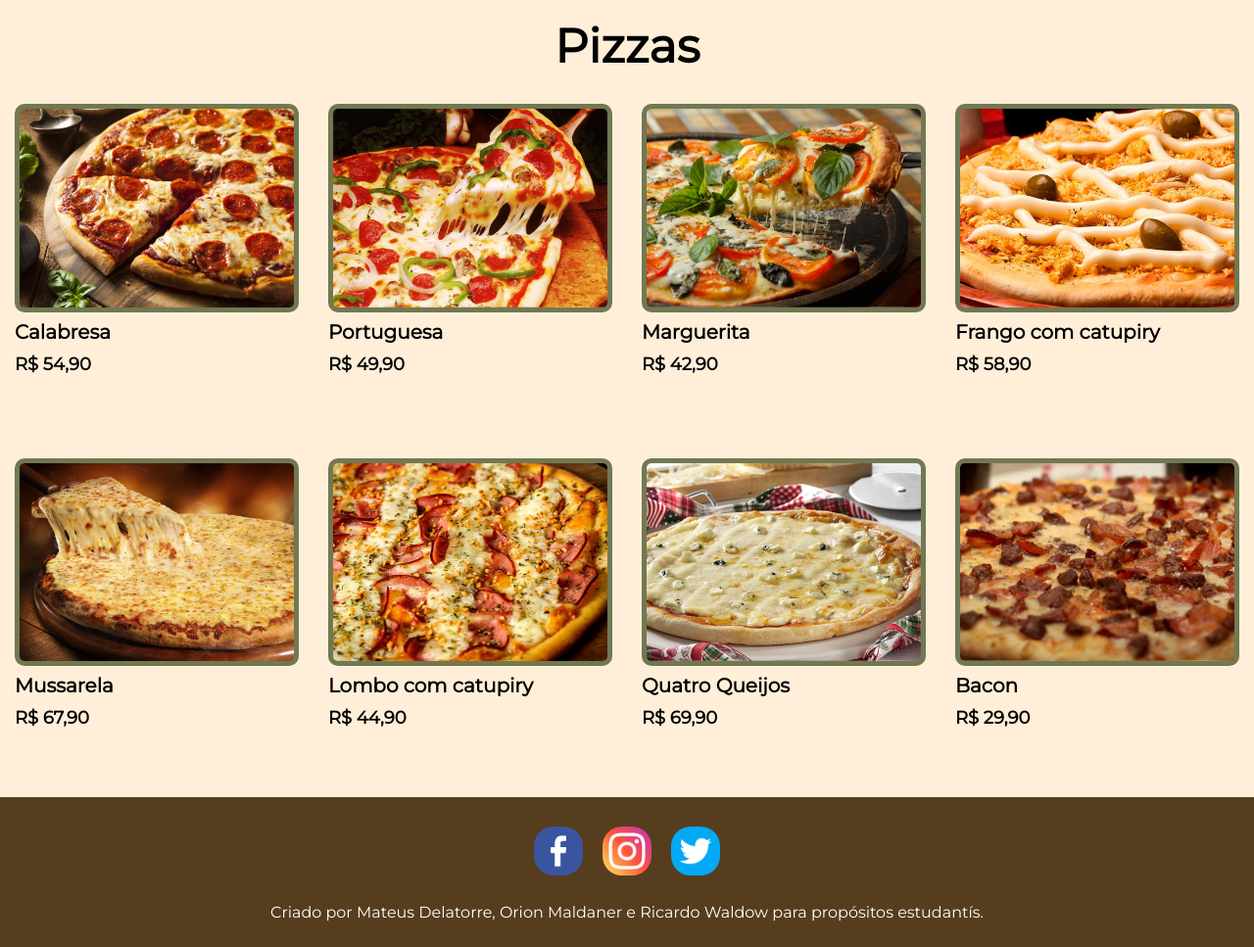
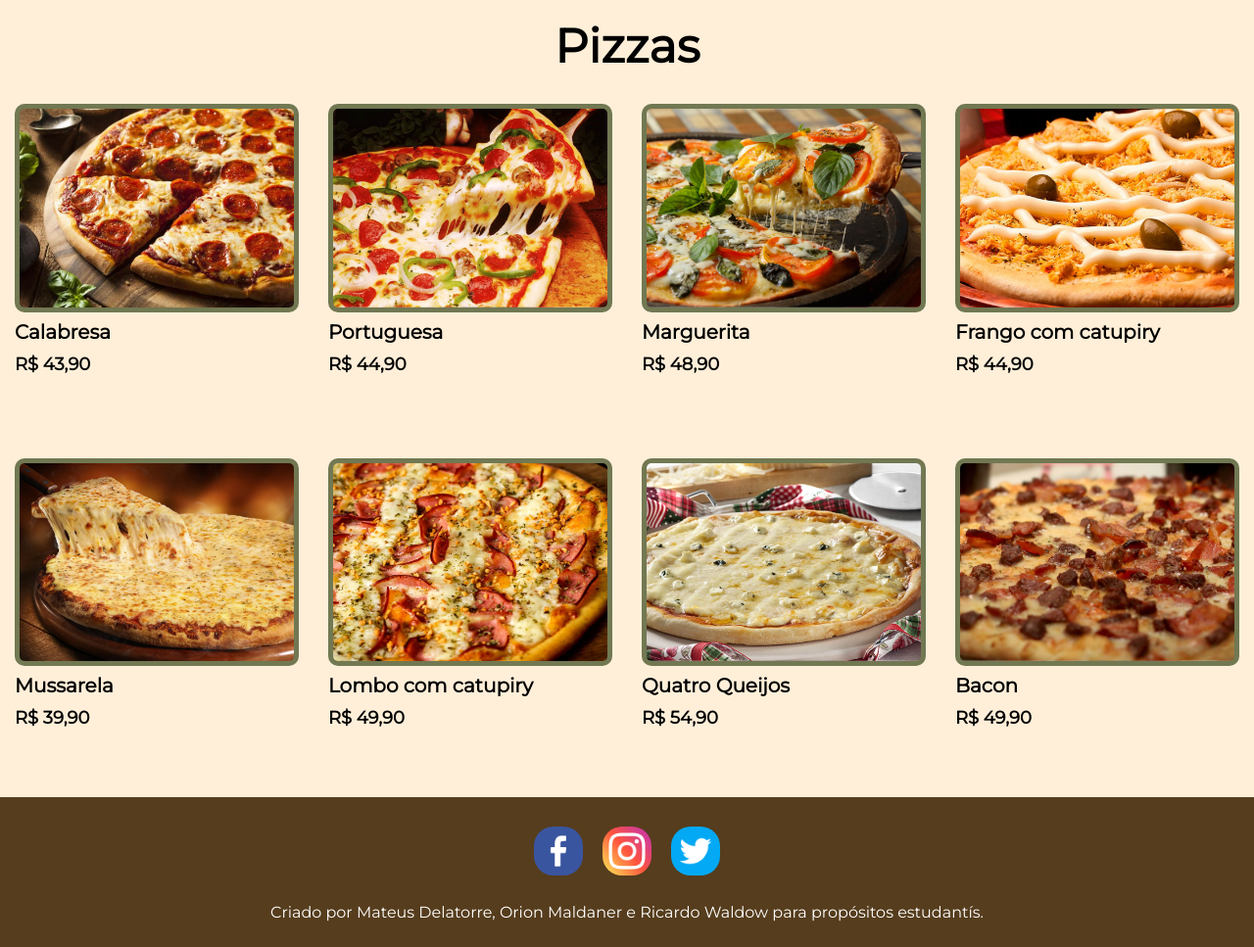
Before and after one commit to ricardowaldow/projetofinalCPW1, a plain HTML site: page cardapio.html in a window 1280 px wide. Shown: the part 1710-2677 px from the top of the page at 98% size. Drawn offline with Linux system fonts and the light colour scheme.

Commit message:
Changing prices

```diff
--- a/cardapio.html
+++ b/cardapio.html
@@ -96,44 +96,44 @@
                 <div class="column"><!--Item 1-->
                     <img src="imgs/cardapio/calabresa.jpg">
                     <h4>Calabresa</h1>
-                    <h5>R$ 54,90</h5>
+                    <h5>R$ 43,90</h5>
                 </div>
                 <div class="column"><!--Item 2-->
                     <img src="imgs/cardapio/portuguesa.jpg">
                     <h4>Portuguesa</h4>
-                    <h5>R$ 49,90</h5>
+                    <h5>R$ 44,90</h5>
                 </div>
                 <div class="column"><!--Item 3-->
                     <img src="imgs/cardapio/marguerita.jpg">
                     <h4>Marguerita</h4>
-                    <h5>R$ 42,90</h5>
+                    <h5>R$ 48,90</h5>
                 </div>
                 <div class="column"><!--Item 4-->
                     <img src="imgs/cardapio/frango_com_catupiry.jpg">
                     <h4>Frango com catupiry</h4>
-                    <h5>R$ 58,90</h5>
+                    <h5>R$ 44,90</h5>
                 </div>
             </div>
             <div><!--Um quarto-->
                 <div class="column"><!--Item 5-->
                     <img src="imgs/cardapio/mussarela.jpg">
                     <h4>Mussarela</h4>
-                    <h5>R$ 67,90</h5>
+                    <h5>R$ 39,90</h5>
                 </div>
                 <div class="column"><!--Item 6-->
                     <img src="imgs/cardapio/lombo.jpg">
                     <h4>Lombo com catupiry</h4>
-                    <h5>R$ 44,90</h5>
+                    <h5>R$ 49,90</h5>
                 </div>
                 <div class="column"><!--Item 7-->
                     <img src="imgs/cardapio/4_queijos.jpg">
                     <h4>Quatro Queijos</h4>
-                    <h5>R$ 69,90</h5>
+                    <h5>R$ 54,90</h5>
                 </div>
                 <div class="column"><!--Item 8-->
                     <img src="imgs/cardapio/bacon.jpg">
                     <h4>Bacon</h4>
-                    <h5>R$ 29,90</h5>
+                    <h5>R$ 49,90</h5>
                 </div>
             </div>
         </div>
```
